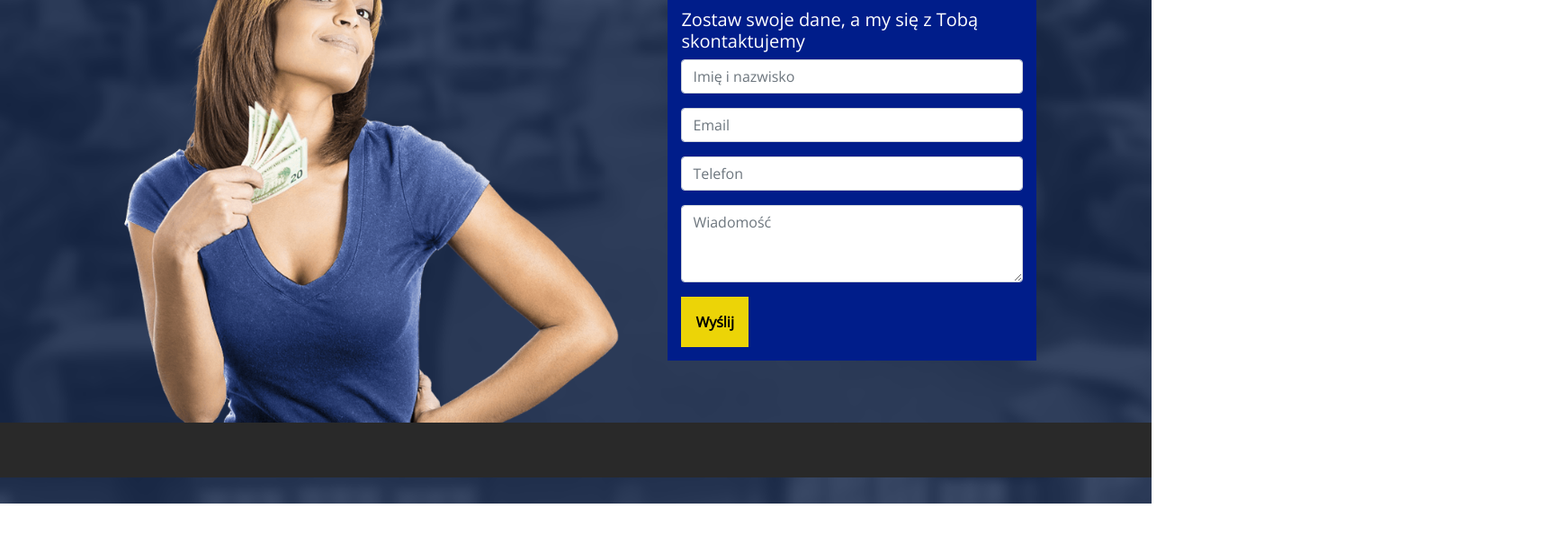
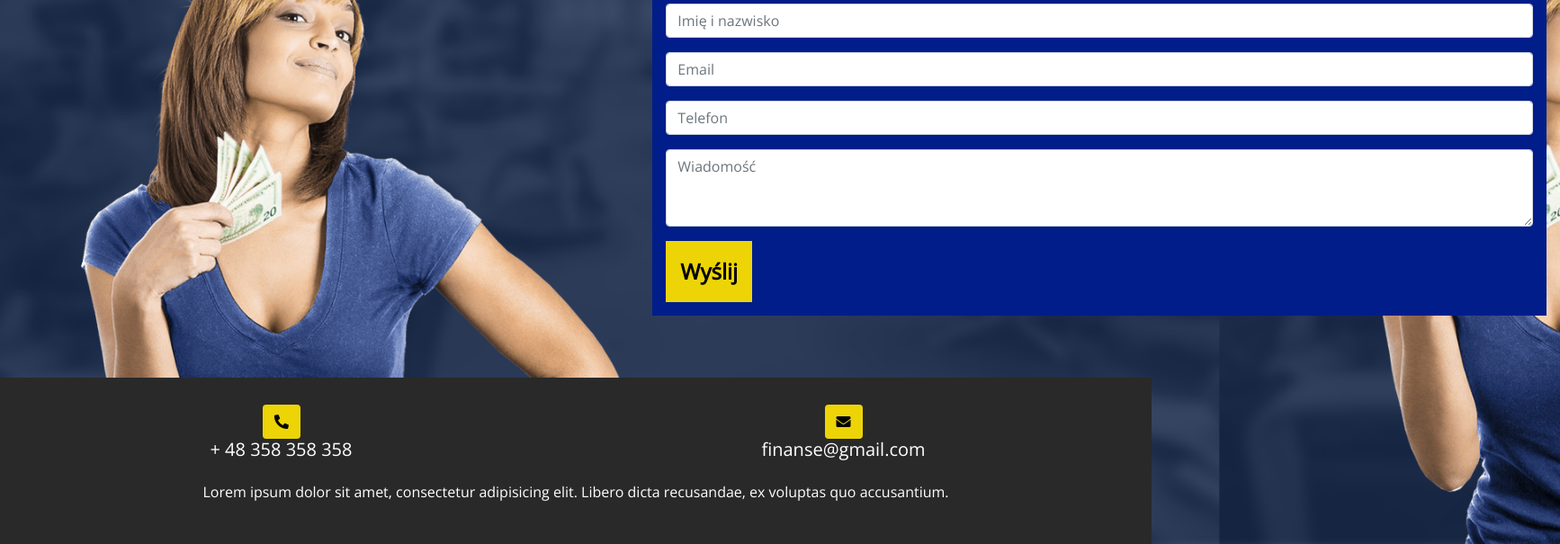
Before and after one commit to matyldaczuba/project-sass, a website: page sass-project/app/index.html in a window 1280 px wide. Shown: the part 240-845 px from the top of the page at 90% size, 1734 px wide, since content can reach past the window. Before the commit the page ends 800 px from the top, so only its background shows below. Drawn offline with nearby package versions, Linux system fonts and the light colour scheme.

Commit message:
footer, RWD

```diff
--- a/sass-project/app/index.html
+++ b/sass-project/app/index.html
@@ -25,7 +25,7 @@
             <div class="row">
 
                 <!--               BANER-->
-                <div class="col-6 logo">
+                <div class="col-12 col-md-6 logo">
 
                     <i class="fas fa-landmark"></i>
                     <h1>Finanse</h1>
@@ -34,7 +34,7 @@
                 <!--               BANER END-->
 
                 <!--               CONTACT SECTION-->
-                <section class="col-6 contact text-center container">
+                <section class="col-12 col-md-6 contact text-center container">
 
                     <div class="row">
 
@@ -60,7 +60,10 @@
 
 
         <!--        FORM SECTION-->
-        <section class="form-section d-flex flex-column align-items-end">
+        <section class="form-section col-12">
+
+            <div class="row">
+                <dic class="col-12 offset-md-7">
 
                     <header>
 
@@ -73,7 +76,7 @@
 
 
                     <form action="POST" class="main-form">
-
+                        <fieldset>
                             <h5>
                                 Zostaw swoje dane, a my się z Tobą skontaktujemy
                             </h5>
@@ -100,26 +103,53 @@
                                 <textarea class="form-control" id="" rows="3" placeholder="Wiadomość"></textarea>
                             </div>
                             <button type="submit" class="btn ">Wyślij</button>
+                        </fieldset>
                     </form>
+
+                </dic>
+
+            </div>
+
+
+
 
         </section>
 
-        <!--        FORM SECTION-->
+        <!--        FOOTER SECTION-->
 
         <footer class="container-fluid">
 
-            <div class="row">
+            <div class="row d-flex text-center foot-row">
 
-                <div class="col-12 col-md-6"></div>
-                <div class="col-12 col-md-6"></div>
+                <div class="col-12 col-md-6">
 
+
+                    <!--
+                        <button type="submit" class="btn">
+                            <i class="fas fa-phone" dir="rtl"></i>
+                        </button>
+-->
+
+                    <a href="mailto:finanse@gmail.com" class="btn"><i class="fas fa-phone" dir="rtl"></i></a>
+                    <h5>+ 48 358 358 358</h5>
+
+                </div>
+                <div class="col-12 col-md-6">
+
+                    <a href="#" class="btn">
+                        <i class="fas fa-envelope" dir="rtl"></i>
+                    </a>
+                    <h5>finanse@gmail.com</h5>
+                </div>
 
             </div>
 
+            <p class="text-center">
+                Lorem ipsum dolor sit amet, consectetur adipisicing elit. Libero dicta recusandae, ex voluptas quo accusantium.
+            </p>
+
         </footer>
-
-
-
+        <!--        FOOTER SECTION END-->
 
     </div>
     <!--        MAIN CONTAINER END-->
--- a/sass-project/app/scss/_footer.scss
+++ b/sass-project/app/scss/_footer.scss
@@ -1,9 +1,23 @@
 @import "zmienne";
 @import "mixins";
 
-footer{
+
+footer {
 
     padding: 30px;
     background: $gray;
 
+    .foot-row{
+
+        padding-bottom: 15px;
+
+    }
+
+    a {
+        @include btn;
+        @include yellow-bg;
+        padding-bottom: 25px;
+
+    }
+
 }
--- a/sass-project/app/scss/_form.scss
+++ b/sass-project/app/scss/_form.scss
@@ -2,7 +2,7 @@
 @import "mixins";
 
 .form-section {
-    width: 100%;
+//    width: 50%;
     padding: 5% 10%;
 
     //    height: 300px;
@@ -27,6 +27,11 @@
         button {
 
             @include btn;
+            @include yellow-bg;
+
+            &:hover{
+                opacity: 0.9;
+            }
 
         }
 
--- a/sass-project/app/scss/_general.scss
+++ b/sass-project/app/scss/_general.scss
@@ -1,7 +1,7 @@
 @import "zmienne";
 @import "mixins";
 
-body{
+body {
     background-image: url(../img/background.png);
     background-size: cover;
     background-position: top;
@@ -11,3 +11,7 @@ body{
 .row {
     @include width100;
 }
+
+.fa-phone {
+    @include reverse-btn;
+}
--- a/sass-project/app/scss/_main-header.scss
+++ b/sass-project/app/scss/_main-header.scss
@@ -40,8 +40,7 @@
             padding-right: 0 !important;
 
             i {
-                @include reverse-btn;
-                font-size: 1.5rem;
+                @include btn;
                 padding-top: 10px;
 
 
--- a/sass-project/app/scss/_mixins.scss
+++ b/sass-project/app/scss/_mixins.scss
@@ -9,21 +9,25 @@
     width: 100%;
 }
 
+@mixin  yellow-bg{
+    background: $yellow;
+    color: black;
+}
+
 @mixin form-pos {
-    width: 40%;
+    width: 100%;
 //    margin-right: 10%;
     margin-bottom: 5px;
 }
 
 @mixin btn{
-    background: $yellow;
+    font-size: 1.5rem;
     font-weight: bolder;
     padding: 15px;
     border-radius: 0;
 }
 
 @mixin reverse-btn{
-                padding-top: 10px;
                 -webkit-transform: rotateY(180deg);
                 -moz-transform: rotateY(180deg);
                 -o-transform: rotateY(180deg);
```
Also changed, not shown: sass-project/app/css/style.css. Lines whose indentation alone changed are shown as unchanged.
